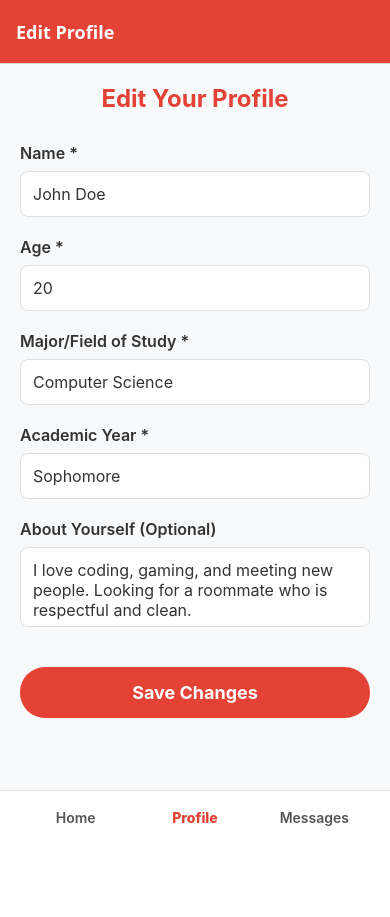
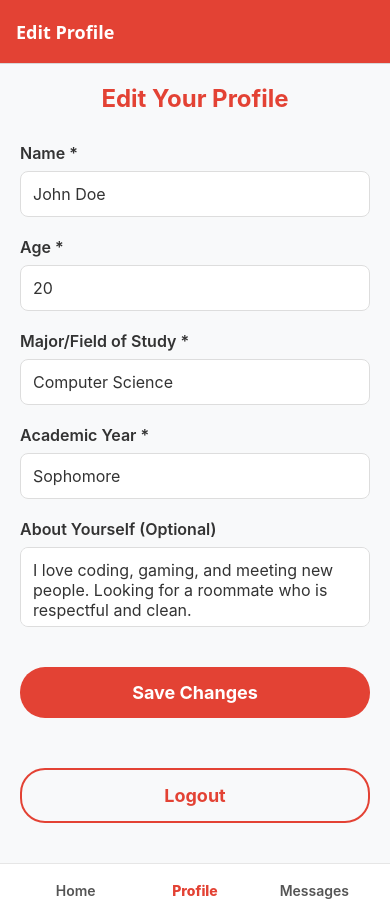
Before and after one commit to vdevaa/CPT-322--RoomMate-A-University-Dormitory-Roommate-Matching-System, a React Native app in the folder roommate-app/: screen /EditProfile in a window 390 px wide. Before the commit the page ends 844 px from the top, so only its background shows below. Built offline with nearby package versions, Linux system fonts and the light colour scheme.

Commit message:
added logout button and removed navbar from welcome screen

```diff
--- a/roommate-app/src/screens/EditProfileScreen.js
+++ b/roommate-app/src/screens/EditProfileScreen.js
@@ -53,6 +53,27 @@ export default function EditProfileScreen({ navigation }) {
       'Profile Updated',
       'Your profile has been saved successfully.',
       [{ text: 'OK' }]
+    );
+  };
+
+  const handleLogout = () => {
+    Alert.alert(
+      'Logout',
+      'Are you sure you want to logout?',
+      [
+        { text: 'Cancel', style: 'cancel' },
+        {
+          text: 'Logout',
+          style: 'destructive',
+          onPress: () => {
+            // In real app, clear session token, user data, etc.
+            navigation.reset({
+              index: 0,
+              routes: [{ name: 'Welcome' }],
+            });
+          }
+        },
+      ]
     );
   };
 
@@ -125,6 +146,13 @@ export default function EditProfileScreen({ navigation }) {
         >
           <Text style={styles.buttonText}>Save Changes</Text>
         </TouchableOpacity>
+
+        <TouchableOpacity
+          style={styles.logoutButton}
+          onPress={handleLogout}
+        >
+          <Text style={styles.logoutButtonText}>Logout</Text>
+        </TouchableOpacity>
       </ScrollView>
       <Navbar navigation={navigation} active={'Profile'} />
     </SafeAreaView>
--- a/roommate-app/src/screens/WelcomeScreen.js
+++ b/roommate-app/src/screens/WelcomeScreen.js
@@ -29,7 +29,7 @@ export default function WelcomeScreen({ navigation }) {
           <Text style={styles.secondaryButtonText}>Log in</Text>
         </TouchableOpacity>
       </View>
-      <Navbar navigation={navigation} active={'Home'} />
+      {/* <Navbar navigation={navigation} active={'Home'} /> */}
     </SafeAreaView>
   );
 }
--- a/roommate-app/src/styles/ProfileScreen.styles.js
+++ b/roommate-app/src/styles/ProfileScreen.styles.js
@@ -53,6 +53,22 @@ const styles = StyleSheet.create({
     fontWeight: 'bold',
     textAlign: 'center',
   },
+  logoutButton: {
+    backgroundColor: 'transparent',
+    paddingHorizontal: 40,
+    paddingVertical: 15,
+    borderRadius: 25,
+    marginTop: 10,
+    marginBottom: 20,
+    borderWidth: 2,
+    borderColor: '#E34234',
+  },
+  logoutButtonText: {
+    color: '#E34234',
+    fontSize: 18,
+    fontWeight: 'bold',
+    textAlign: 'center',
+  },
 });
 
 export default styles;
```
